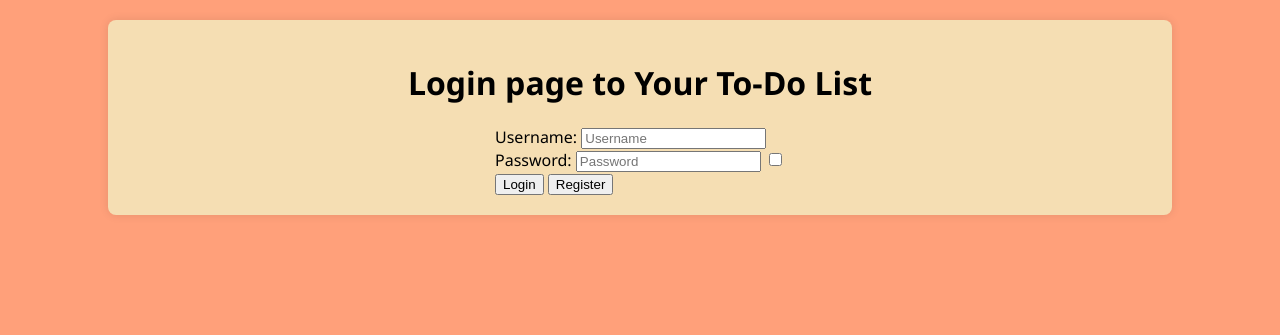
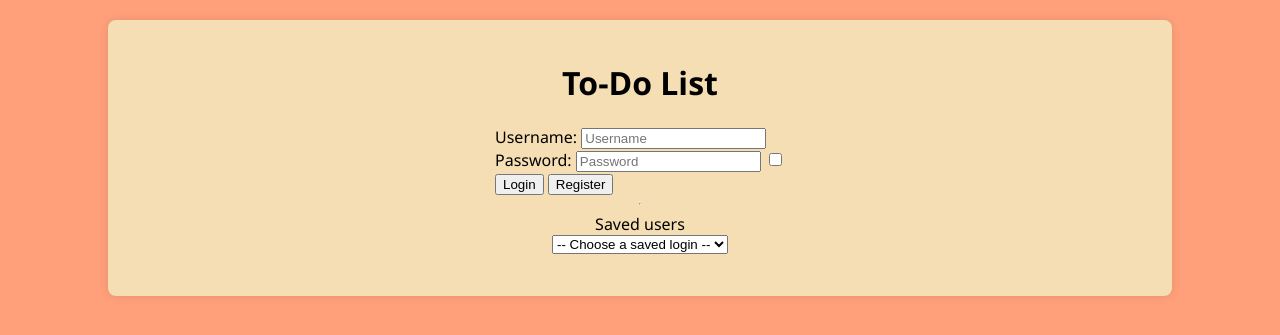
Before and after one commit to VincentYuann/Coding-Dojo, a Flask app: page / in a window 1280 px wide. Shown: the top 335 px of the page. Run offline with Flask 3, Linux system fonts and the light colour scheme.

Commit message:
Added saved users

```diff
--- a/Flask/ToDoList/app.py
+++ b/Flask/ToDoList/app.py
@@ -51,7 +51,8 @@ with app.app_context():
 def index():
     if "username" in session:
         return redirect(url_for('home'))
-    return render_template('login.html')
+    users = User.query.all()
+    return render_template('login.html', users=users)
 
 
 # Login route
--- a/Flask/ToDoList/templates/edit.html
+++ b/Flask/ToDoList/templates/edit.html
@@ -12,6 +12,6 @@
     <!-- Form for editing an existing task syntax(function name, placeholder = task.id)-->
     <form action="{{ url_for('update', id = task.id) }}" method="post">
         <input type="text" name="content" id="content" value="{{ task.content }}">
-        <input type="submit" value="Update" id="btn_Add">
+        <button id="btn_Update">Update</button>
     </form>
 {% endblock %}
--- a/Flask/ToDoList/templates/login.html
+++ b/Flask/ToDoList/templates/login.html
@@ -6,7 +6,7 @@
 
 {% block body %}
     <header>
-        <h1>Login page to Your To-Do List</h1>
+        <h1>To-Do List</h1>
     </header>
 
     {% with messages = get_flashed_messages() %}
@@ -24,9 +24,20 @@
         <input type="password" name="password" id="password" placeholder="Password" required>
         <input type="checkbox" onclick="togglePassword()">
         <br>
-        <input type="button" value="Login" id="btn_login" onclick="setActionForm(this.value)"/>
-        <input type="button" value="Register" id="btn_register" onclick="setActionForm(this.value)"/>
+        <button id="btn_login" value="Login" onclick="setActionForm(this.value)">Login</button>
+        <button id="btn_register" value="Register" onclick="setActionForm(this.value)">Register</button>
     </form>
+
+    <hr>
+
+    <label for="saved_users">Saved users</label>
+    <select name="saved_users" id="saved_users" onchange="fillBlanks(this)">
+        <option selected disabled>-- Choose a saved login --</option>
+        {% for user in users %}
+            <option value="{{ user.username  }}">{{ user.username }}</option>
+        {% endfor %}
+    </select>
+    <br>
 
     <script>
         function setActionForm(action) {
@@ -53,5 +64,12 @@
                 passwordInput.type = "password";
             }
         }
+
+        function fillBlanks(selectElement) {
+            let selectedUser = selectElement.value;
+
+            document.querySelector('#username').value = selectedUser;
+            document.querySelector('#password').value = "";
+        }
     </script>
 {% endblock %}
```
Also changed, not shown: Flask/ToDoList/templates/home.html (+3 -4 lines).
